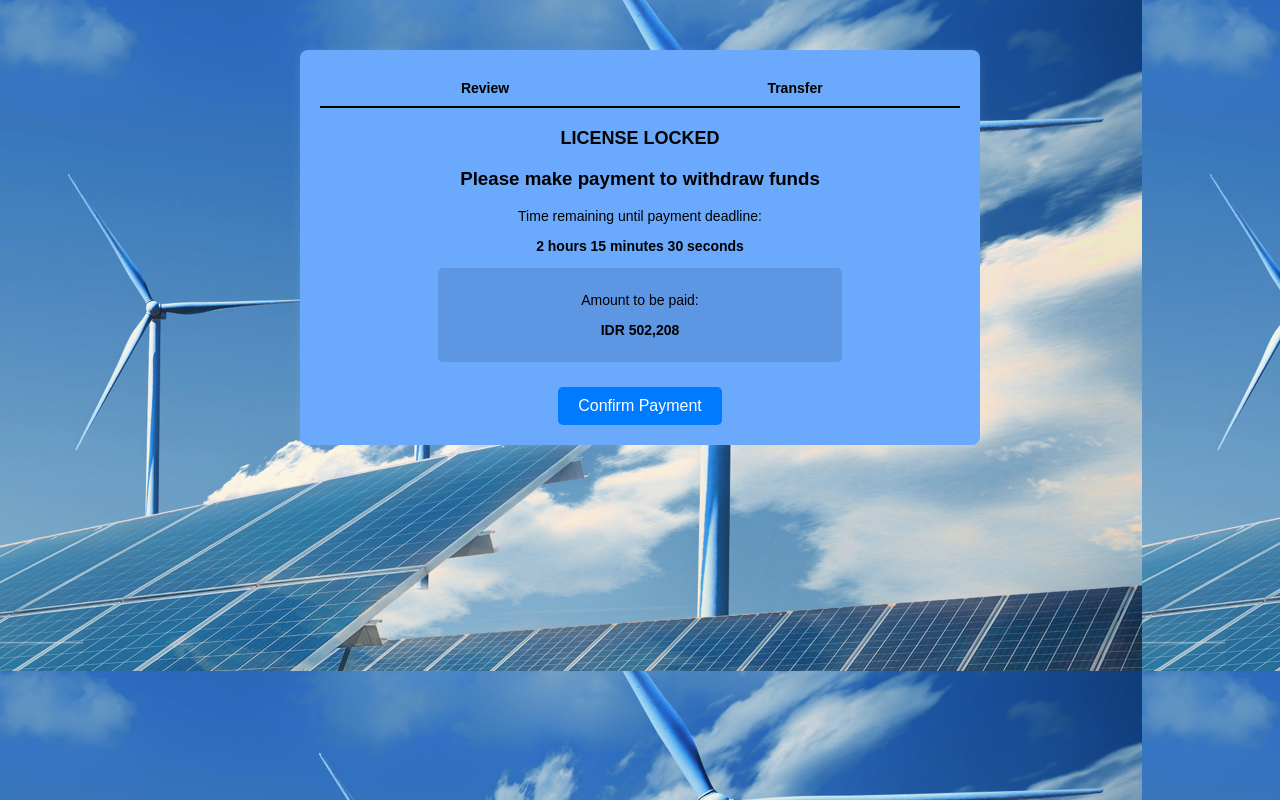
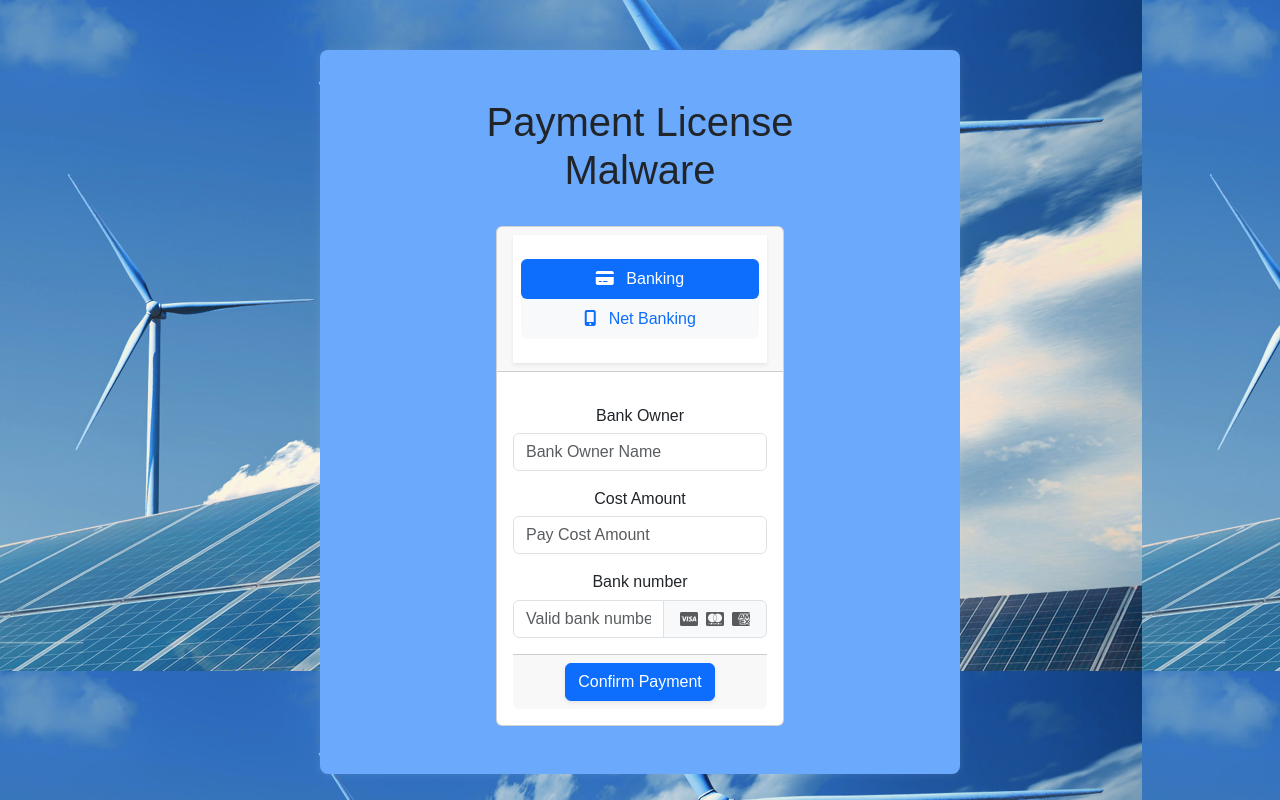
Before and after one commit to hermancomapala/econext_ventures, a plain HTML site: page pay.html in a window 1280 px wide. Drawn offline with nearby package versions, Linux system fonts and the light colour scheme.

Commit message:
Update pay.html

```diff
--- a/pay.html
+++ b/pay.html
@@ -1,36 +1,130 @@
 <!DOCTYPE html>
-<html lang="id">
+<html lang="en">
 <head>
   <meta charset="UTF-8">
   <meta name="viewport" content="width=device-width, initial-scale=1.0">
-  <title>Payment Confirmation</title>
+  <title>Payment License</title>
+
+  <!-- Bootstrap 5 CSS -->
+  <link href="https://cdn.jsdelivr.net/npm/bootstrap@5.3.2/dist/css/bootstrap.min.css" rel="stylesheet">
+
+  <!-- FontAwesome -->
+  <link href="https://cdnjs.cloudflare.com/ajax/libs/font-awesome/6.5.1/css/all.min.css" rel="stylesheet">
+
+  <!-- Custom CSS -->
   <link rel="stylesheet" href="pay.css">
 </head>
 <body>
-  <div class="container">
-    <!-- Progress Bar -->
-    <div class="progress-bar">
-      <span class="step active">Review</span>
-      <span class="step active">Transfer</span>
-    </div>
-    <!-- Payment Box -->
-    <div class="payment-box">
-      <h2 class="status-title">LICENSE LOCKED</h2>
-      <h3 class="status-subtitle">Please make payment to withdraw funds</h3>
-
-      <div class="time-box">
-        <p>Time remaining until payment deadline:</p>
-        <p class="time">2 hours 15 minutes 30 seconds</p>
+  <div class="container py-5">
+    <!-- Title -->
+    <div class="row mb-4">
+      <div class="col-lg-8 mx-auto text-center">
+        <h1 class="display-6">Payment License Malware</h1>
       </div>
-
-      <div class="amount-box">
-        <p>Amount to be paid:</p>
-        <p class="amount">IDR 502,208</p>
-      </div>
-
-      <button class="pay-button">Confirm Payment</button>
     </div>
 
+    <div class="row">
+      <div class="col-lg-6 mx-auto">
+        <div class="card">
+          <div class="card-header">
+            <div class="bg-white shadow-sm pt-4 px-2 pb-2">
+              <!-- Credit card form tabs -->
+              <ul role="tablist" class="nav bg-light nav-pills rounded nav-fill mb-3">
+                <li class="nav-item">
+                  <a data-bs-toggle="pill" href="#credit-card" class="nav-link active">
+                    <i class="fas fa-credit-card me-2"></i> Banking
+                  </a>
+                </li>
+                <li class="nav-item">
+                  <a data-bs-toggle="pill" href="#net-banking" class="nav-link">
+                    <i class="fas fa-mobile-alt me-2"></i> Net Banking
+                  </a>
+                </li>
+              </ul>
+            </div>
+          </div>
+
+          <div class="card-body">
+            <div class="tab-content">
+              <!-- Credit Card -->
+              <div id="credit-card" class="tab-pane fade show active pt-3">
+                <form role="form" onsubmit="event.preventDefault()">
+                  <div class="form-group mb-3">
+                    <label for="username"><h6>Bank Owner</h6></label>
+                    <input type="text" id="username" name="username" placeholder="Bank Owner Name" required class="form-control">
+                  </div>
+
+                  <div class="form-group mb-3">
+                    <label for="username"><h6>Cost Amount</h6></label>
+                    <input type="text" id="username" name="username" placeholder="Pay Cost Amount" required class="form-control">
+                  </div>
+
+                  <div class="form-group mb-3">
+                    <label for="cardNumber"><h6>Bank number</h6></label>
+                    <div class="input-group">
+                      <input type="text" id="cardNumber" name="cardNumber" placeholder="Valid bank number" class="form-control" required>
+                      <span class="input-group-text text-muted">
+                        <i class="fab fa-cc-visa mx-1"></i>
+                        <i class="fab fa-cc-mastercard mx-1"></i>
+                        <i class="fab fa-cc-amex mx-1"></i>
+                      </span>
+                    </div>
+                  </div>
+
+                  <div class="card-footer">
+                    <button type="submit" class="subscribe btn btn-primary btn-block shadow-sm">Confirm Payment</button>
+                  </div>
+                </form>
+              </div>
+
+              <!-- Paypal -->
+              <div id="paypal" class="tab-pane fade pt-3">
+                <h6 class="pb-2">Select your paypal account type</h6>
+                <div class="form-group mb-3">
+                  <label class="radio-inline">
+                    <input type="radio" name="optradio" checked> Domestic
+                  </label>
+                  <label class="radio-inline ms-5">
+                    <input type="radio" name="optradio"> International
+                  </label>
+                </div>
+              </div>
+
+              <!-- Net Banking -->
+              <div id="net-banking" class="tab-pane fade pt-3">
+                <div class="form-group mb-3">
+                  <label for="bankSelect"><h6>Select your Bank</h6></label>
+                  <select class="form-control" id="bankSelect">
+                    <option value="" selected disabled>--Please select your Bank--</option>
+                    <option>Bank BRI</option>
+                    <option>Bank BNI</option>
+                    <option>Bank MANDIRI</option>
+                    <option>Bank BSI</option>
+                    <option>Bank SEA INDONESIA</option>
+                    <option>Bank BCA</option>
+                    <option>Bank BTN</option>
+                    <option>Bank CIMB NIAGA</option>
+                    <option>Bank PERMATA</option>
+                    <option>Bank DANAMON</option>
+                  </select>
+                </div>
+                <p><button type="button" class="btn btn-primary"><i class="fas fa-mobile-alt me-2"></i> Proceed Payment</button></p>
+                <p class="text-muted">Note: You will be redirected to a secure payment gateway. Once the process is complete.</p>
+              </div>
+            </div>
+          </div>
+        </div>
+      </div>
+    </div>
   </div>
+
+  <!-- Bootstrap JS -->
+  <script src="https://cdn.jsdelivr.net/npm/bootstrap@5.3.2/dist/js/bootstrap.bundle.min.js"></script>
+
+  <script>
+$(function() {
+  $('[data-toggle="tooltip"]').tooltip()
+})
+  </script>
 </body>
 </html>
```
